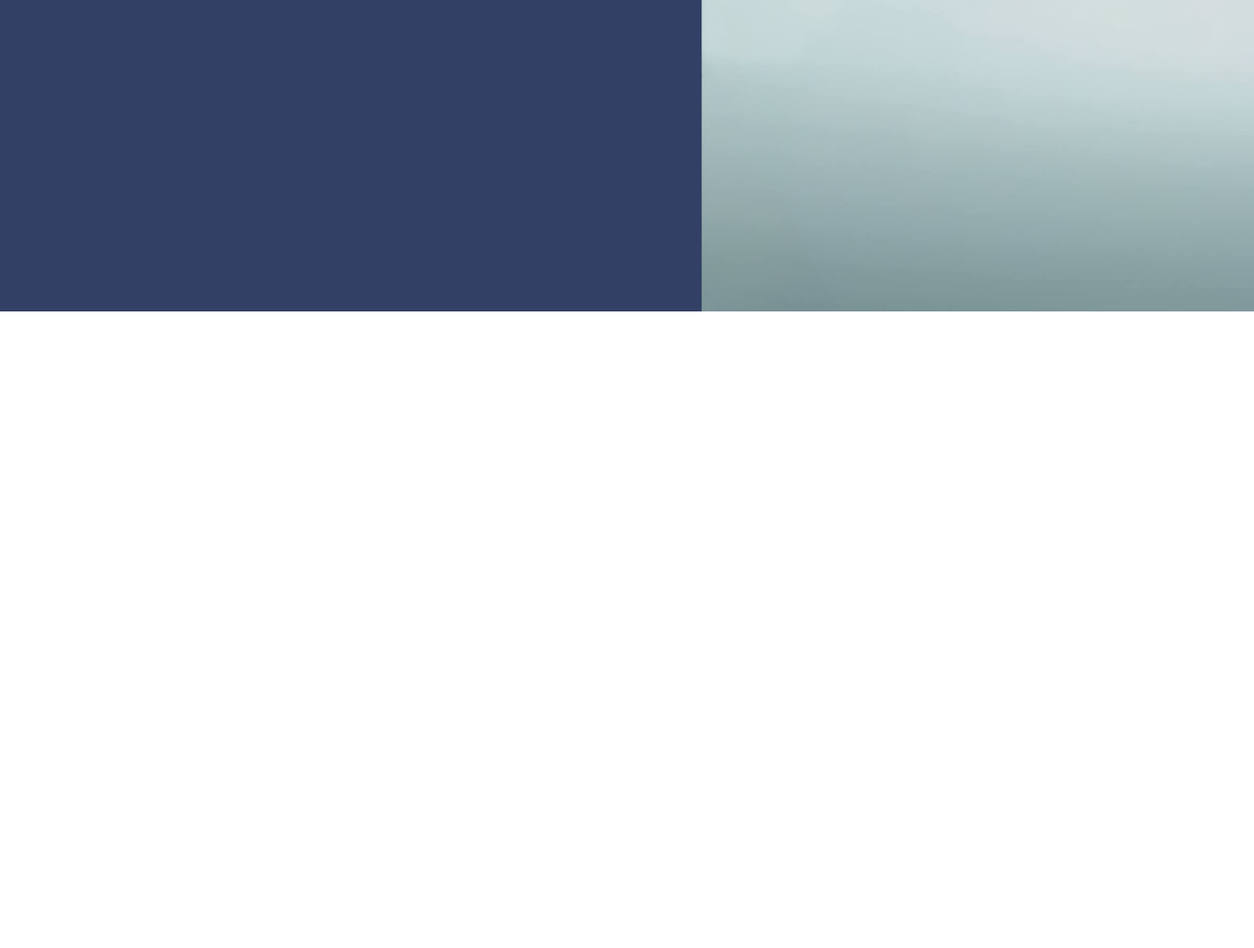
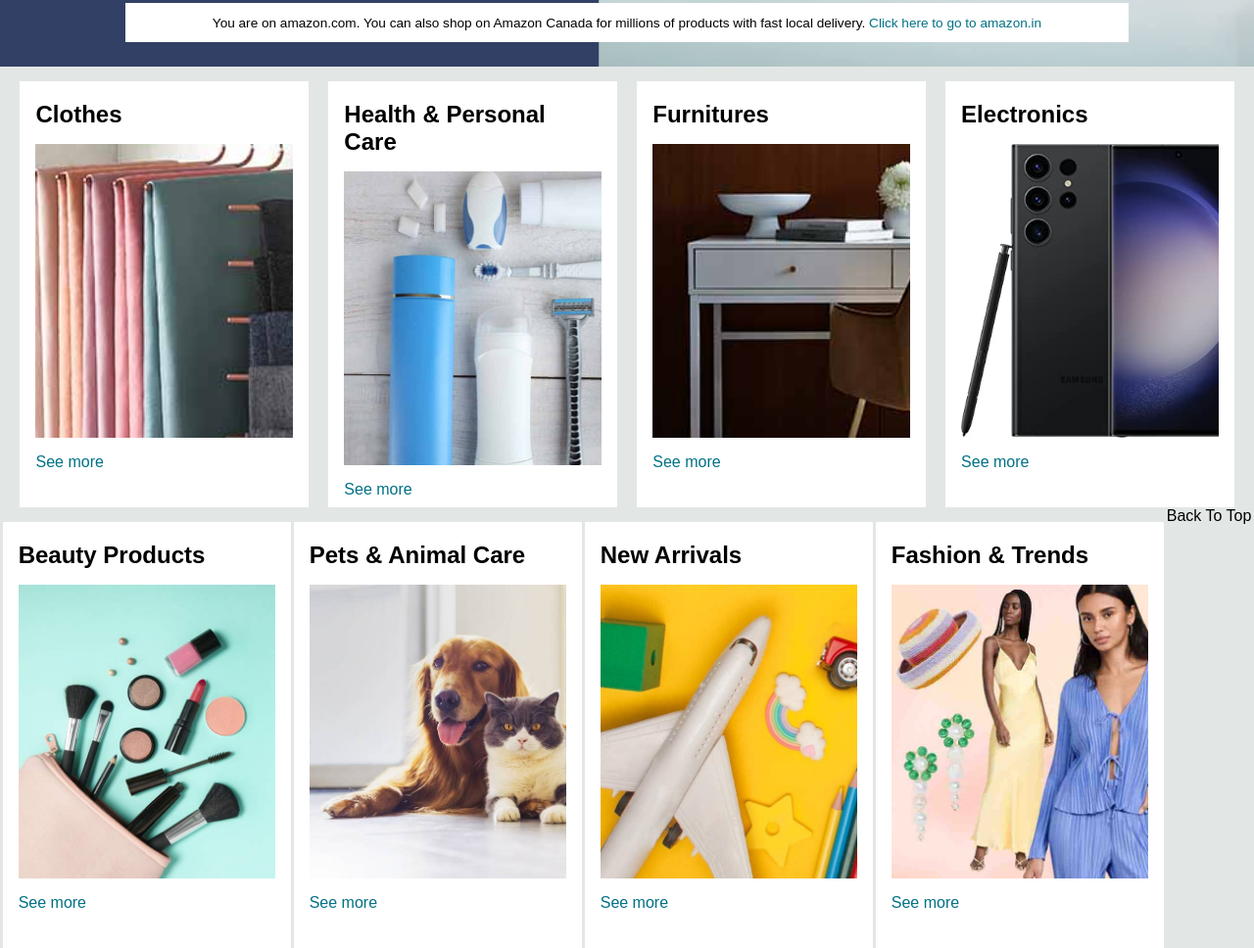
Before and after one commit to RameshNGaire/AmazonClone, a plain HTML site: page index.html in a window 1280 px wide. Shown: the part 382-1350 px from the top of the page at 98% size. Before the commit the page ends 800 px from the top, so only its background shows below. Drawn offline with Linux system fonts and the light colour scheme.

Commit message:
Body contents added

```diff
--- a/index.html
+++ b/index.html
@@ -67,7 +67,83 @@
     </header>
 
     <div class="hero-section">
+        <div class="hero-msg">
+            <p>You are on amazon.com. You  can also shop on Amazon Canada for millions of products with fast local delivery. <a>Click here to go to amazon.in</a></a></p>
+        </div>
+    </div>
 
+    <div class="shop-section">
+    <div class="box">
+        <div class="box-content">
+            <h2>Clothes</h2>
+            <div class="box-image" style="background-image: url('box1_image.jpg');"></div>
+            <p>See more</p>
+        </div>
     </div>
+
+    <div class="box">
+        <div class="box-content">
+        <h2>Health & Personal Care</h2>
+        <div class="box-image" style="background-image: url('box2_image.jpg');"></div>
+        <p>See more</p>
+    </div>
+</div>
+
+    <div class="box">
+        <div class="box-content">
+        <h2>Furnitures</h2>
+        <div class="box-image" style="background-image: url('box3_image.jpg');"></div>
+        <p>See more</p>
+    </div>
+</div>
+
+    <div class="box">
+        <div class="box-content">
+        <h2>Electronics </h2>
+        <div class="box-image" style="background-image: url('box4_image.jpg');"></div>
+        <p>See more</p>
+    </div>
+
+
+</div>
+
+<div class="box">
+    <div class="box-content">
+        <h2>Beauty Products </h2>
+        <div class="box-image" style="background-image: url('box5_image.jpg');"></div>
+        <p>See more</p>
+    </div>
+</div>
+
+<div class="box">
+    <div class="box-content">
+    <h2>Pets & Animal Care</h2>
+    <div class="box-image" style="background-image: url('box6_image.jpg');"></div>
+    <p>See more</p>
+</div>
+</div>
+
+<div class="box">
+    <div class="box-content">
+    <h2>New Arrivals</h2>
+    <div class="box-image" style="background-image: url('box7_image.jpg');"></div>
+    <p>See more</p>
+</div>
+</div>
+
+<div class="box">
+    <div class="box-content">
+    <h2>Fashion & Trends</h2>
+    <div class="box-image" style="background-image: url('box8_image.jpg');"></div>
+    <p>See more</p>
+</div>
+</div>
+
+<footer>
+    <div class="foot-panel1">
+        Back To Top
+    </div>
+
+</footer>
 </body>
 </html>
--- a/style.css
+++ b/style.css
@@ -144,5 +144,59 @@ span{
 .hero-section{
     background-image: url("hero_image.jpg") ;
     background-size: cover;
-    height: 600px;
+    height: 350px;
+    display: flex;
+    justify-content: center;
+    align-items: flex-end;
 }
+
+.hero-msg{
+    background-color: white;
+    color: black;
+    height: 40px;
+    display: flex;
+    align-items: center;
+    justify-content: center;
+    font-size: 0.85rem;
+    width: 80%;
+    margin-bottom: 25px;
+}
+
+.hero-msg a{
+    color:#007185;
+
+}
+
+/** shop section **/
+
+.shop-section{
+    display: flex;
+    flex-wrap: wrap;
+    justify-content: space-evenly;
+    background-color: #e2e7e6;
+}
+
+.box{
+    height: 400px;
+    width: 23%;
+    background-color: white;
+    padding: 20px 0px 15px;
+    margin-top: 15px;
+
+}
+
+.box-image{
+    height: 300px;
+    background-size: cover;
+    margin-top: 1rem ;
+    margin-bottom: 1rem;
+}
+
+.box-content{
+    margin-left: 1rem;
+    margin-right: 1rem;
+}
+
+.box-content p{
+    color:#007185;
+}
```
